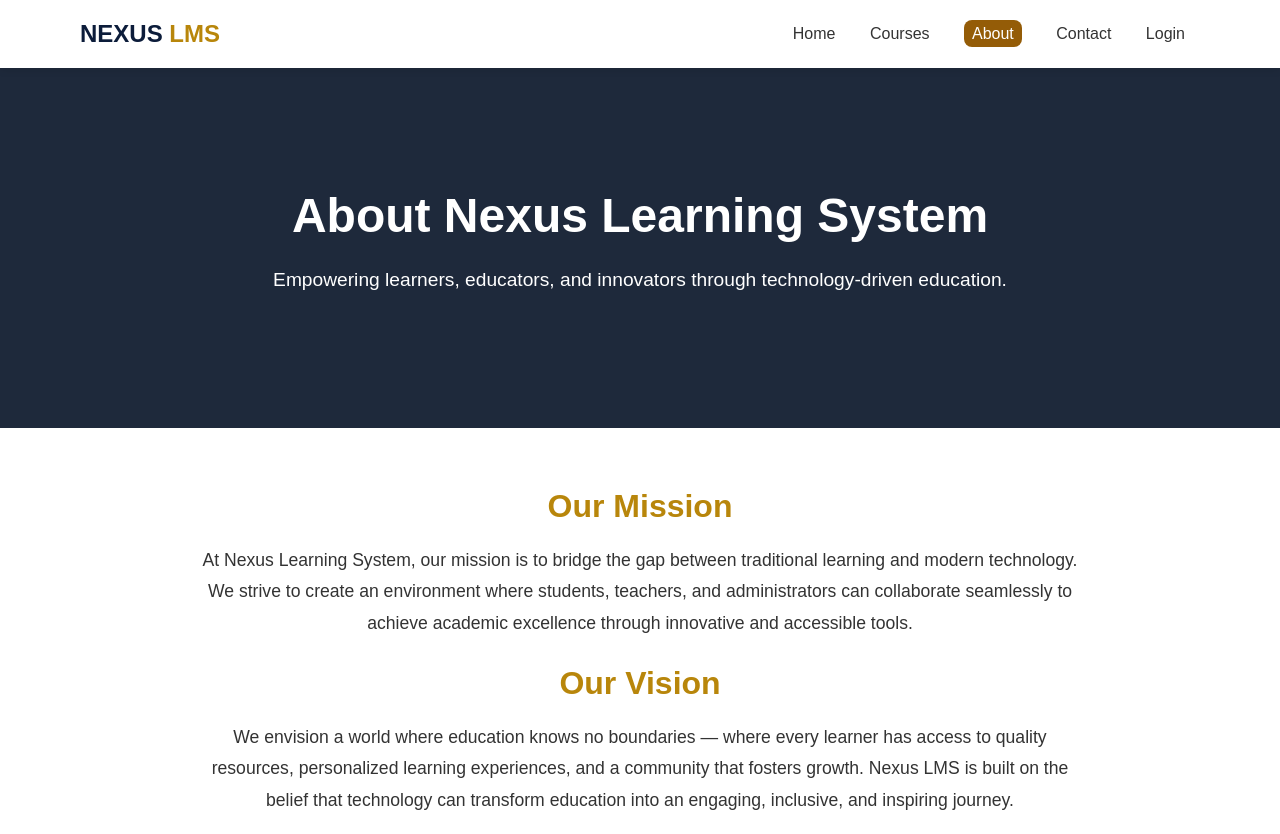
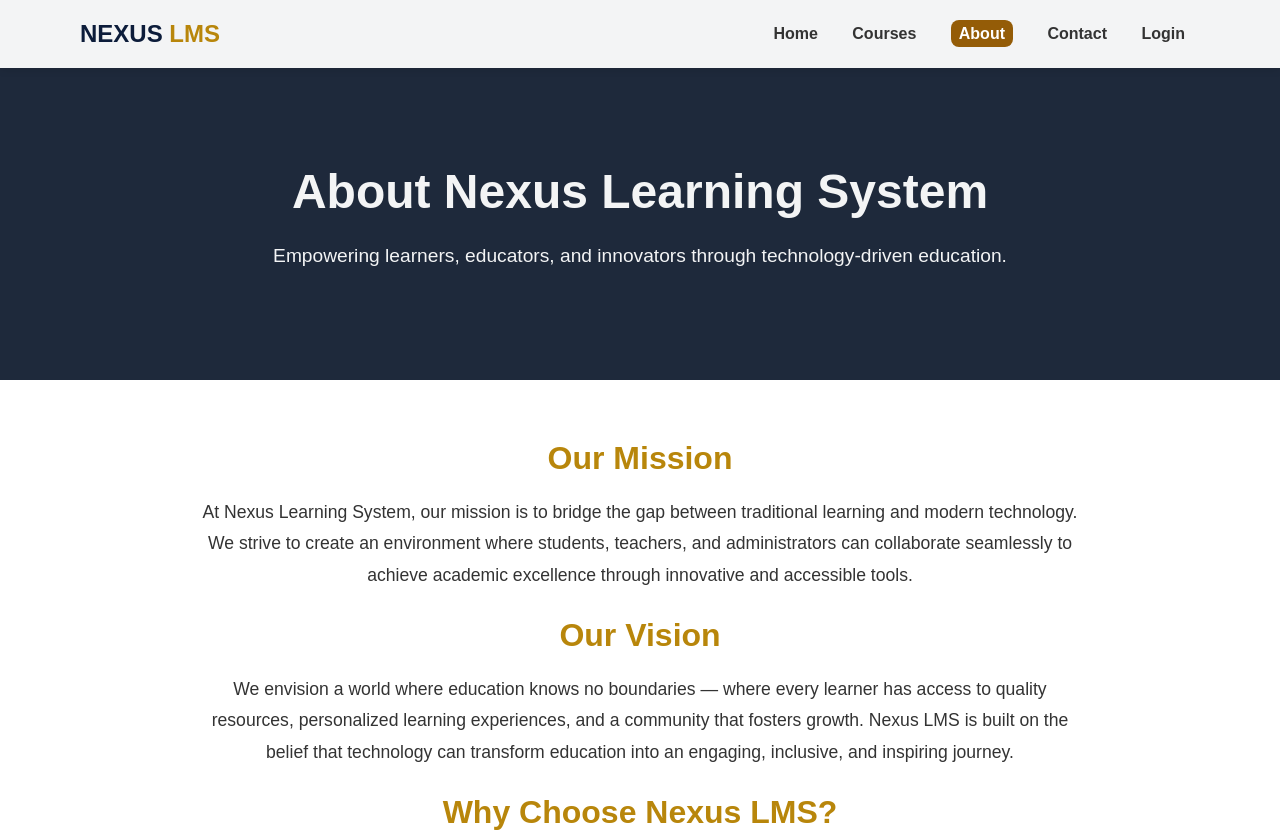
Before and after one commit to montie-tech/Learning-system, a plain HTML site: page fronted/about.html in a window 1280 px wide. Shown: the top 834 px of the page. Drawn offline with Linux system fonts and the light colour scheme.

Commit message:
first commit

```diff
--- a/fronted/about.html
+++ b/fronted/about.html
@@ -16,7 +16,7 @@
     }
 
     header {
-      background: ;
+      background: #f3f4f5;
       padding: 20px 80px;
       display: flex;
       align-items: center;
@@ -41,7 +41,7 @@
       text-decoration: none;
       margin: 0 15px;
       color: #333;
-      font-weight: 500;
+      font-weight: 550;
       transition: 0.3s;
     }
 
@@ -55,16 +55,16 @@
       -moz-border-radius: 8px;
       -ms-border-radius: 8px;
       -o-border-radius: 8px;
+      font-weight: 550;
     }
 
     .about-section {
       background-color:#1e293b;
-      padding: 120px 40px;
-      color: #fff;
+      color: #f3f4f5;
       text-align: center;
-      background-blend-mode: overlay;
-      background-repeat:no-repeat;
-      background-size:cover;
+      padding: 6rem 1.5rem;
+      background-repeat: no-repeat;
+      background-size: cover;
     }
 
     .about-section h1 {
--- a/fronted/styles.css
+++ b/fronted/styles.css
@@ -47,7 +47,7 @@ body {
 .nav-links a {
   text-decoration: none;
   color: #333;
-  font-weight: 500;
+  font-weight: 550;
   transition: color 0.3s;
 }
 
@@ -61,6 +61,7 @@ body {
   -moz-border-radius: 8px;
   -ms-border-radius: 8px;
   -o-border-radius: 8px;
+  font-weight: 550;
 }
 
 
@@ -73,6 +74,7 @@ body {
   padding: 6rem 1.5rem;
   background-repeat: no-repeat;
   background-size: cover;
+  font-weight: 550;
 }
 
 .hero-content {
```
Also changed, not shown: fronted/contact.html (+3 -2 lines), fronted/courses.html (+2 -1 lines).
